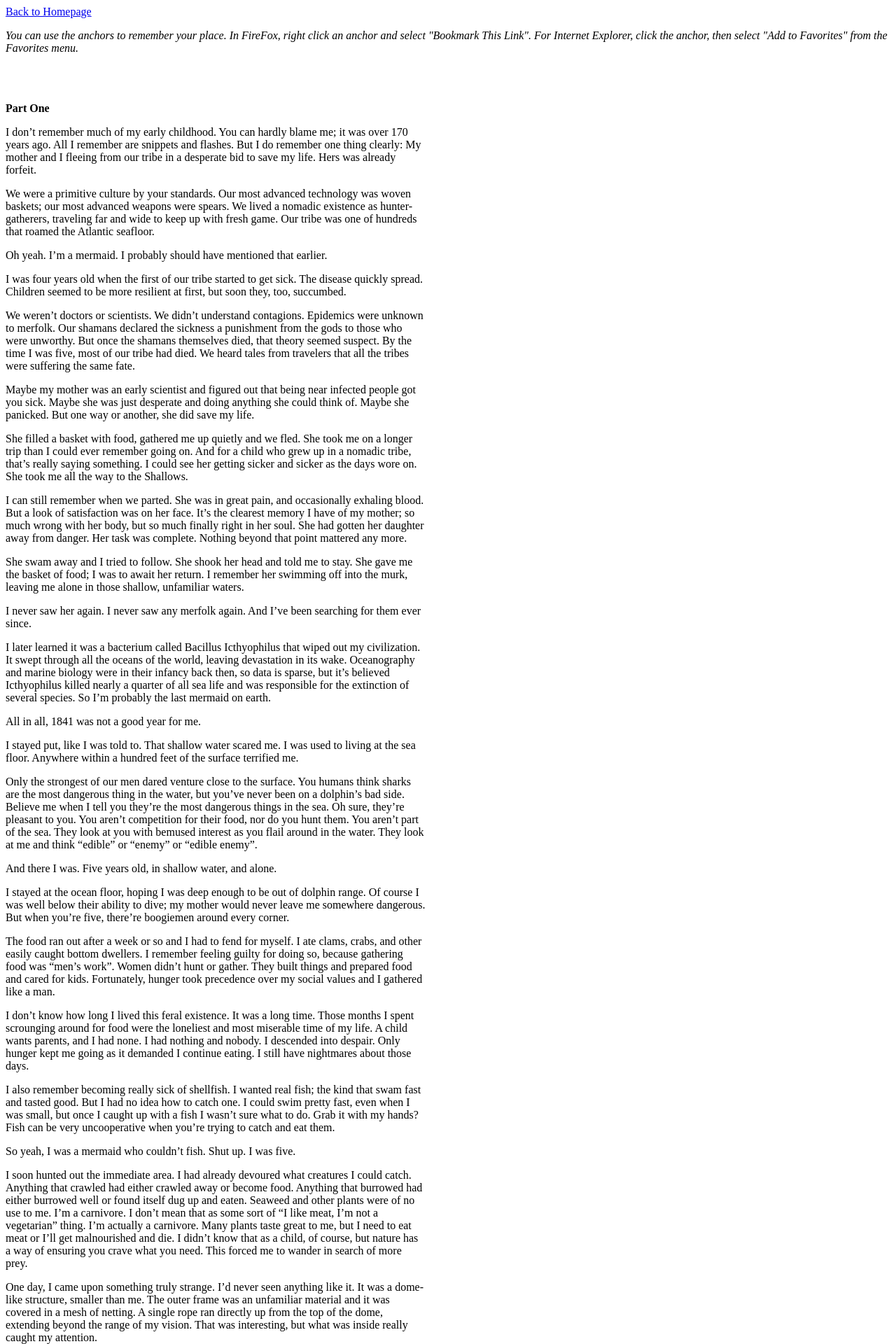
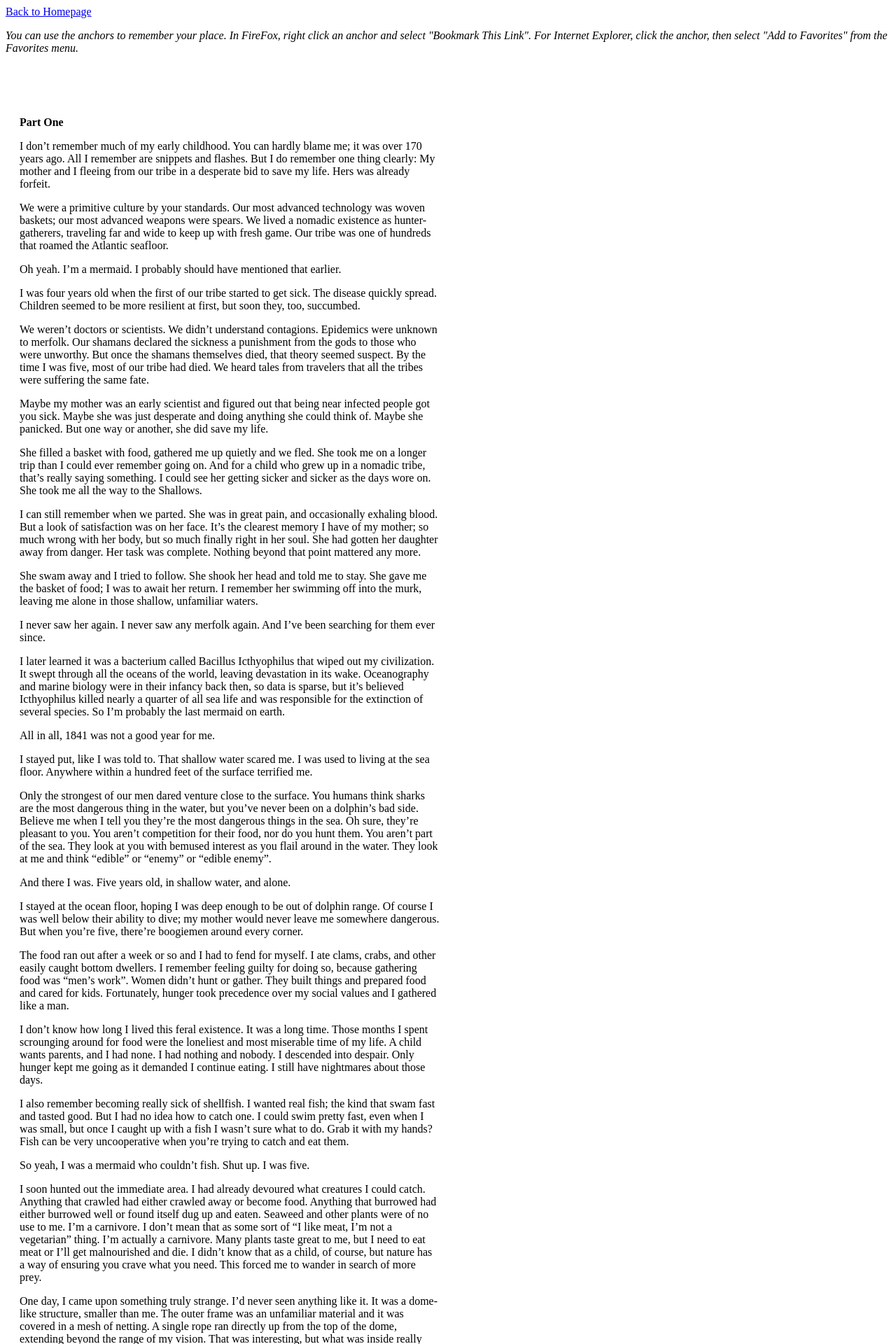
Before and after one commit to 0x000m/old, a Jekyll site: the page built from test.md, in a window 1280 px wide. Shown: the top 1920 px of the page at 70% size. Built offline with Jekyll 4.4.1, drawn with Linux system fonts in a browser that asks for light colours.

Commit message:
Update default.html

```diff
--- a/_layouts/default.html
+++ b/_layouts/default.html
@@ -2,7 +2,7 @@
   <meta name="viewport" content="width=device-width, initial-scale=1">
   <head>
     <style>
-      main{max-width:600px;}</style>
+      main{max-width:600px; padding:20px;}</style>
   </head>
   <body>
 
```
